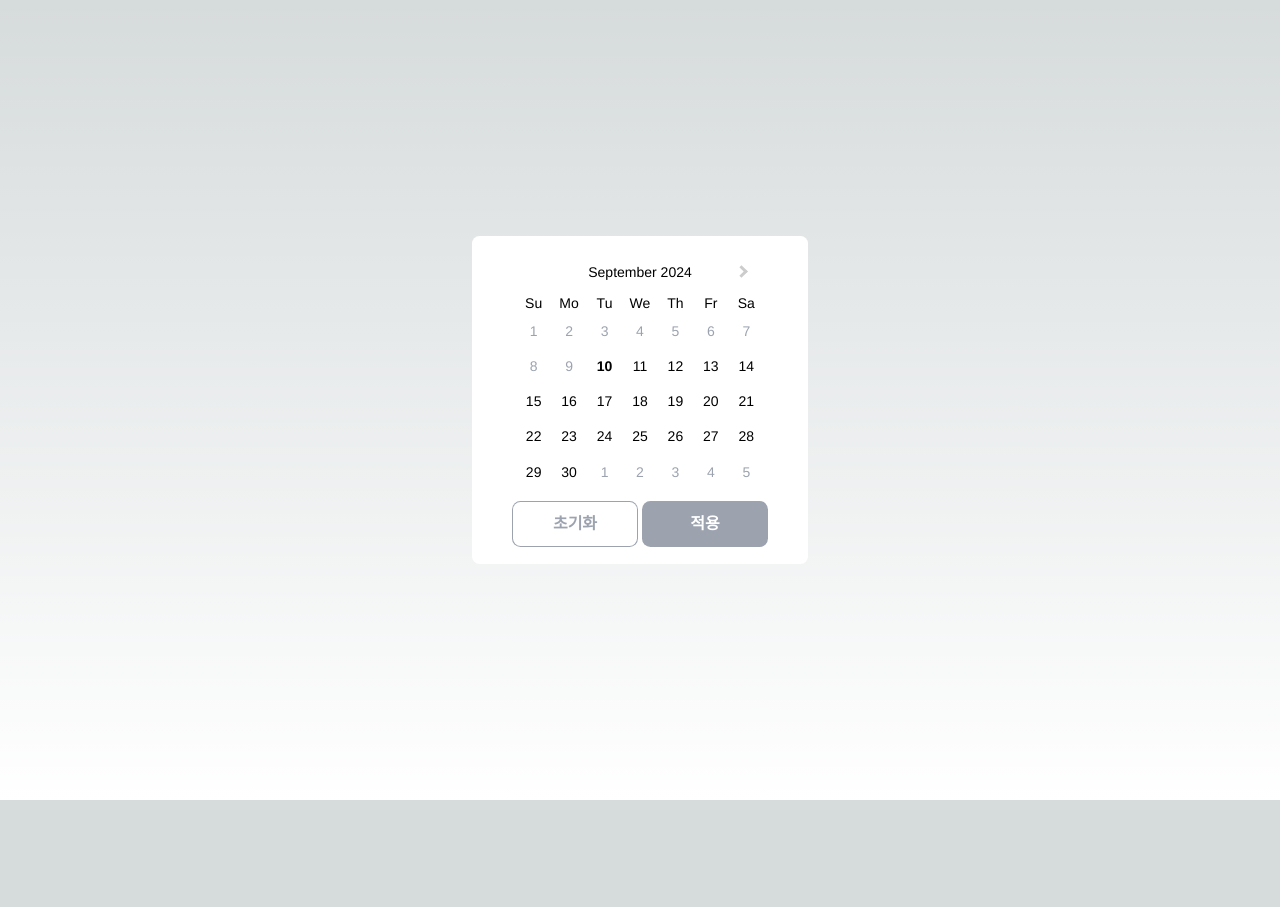
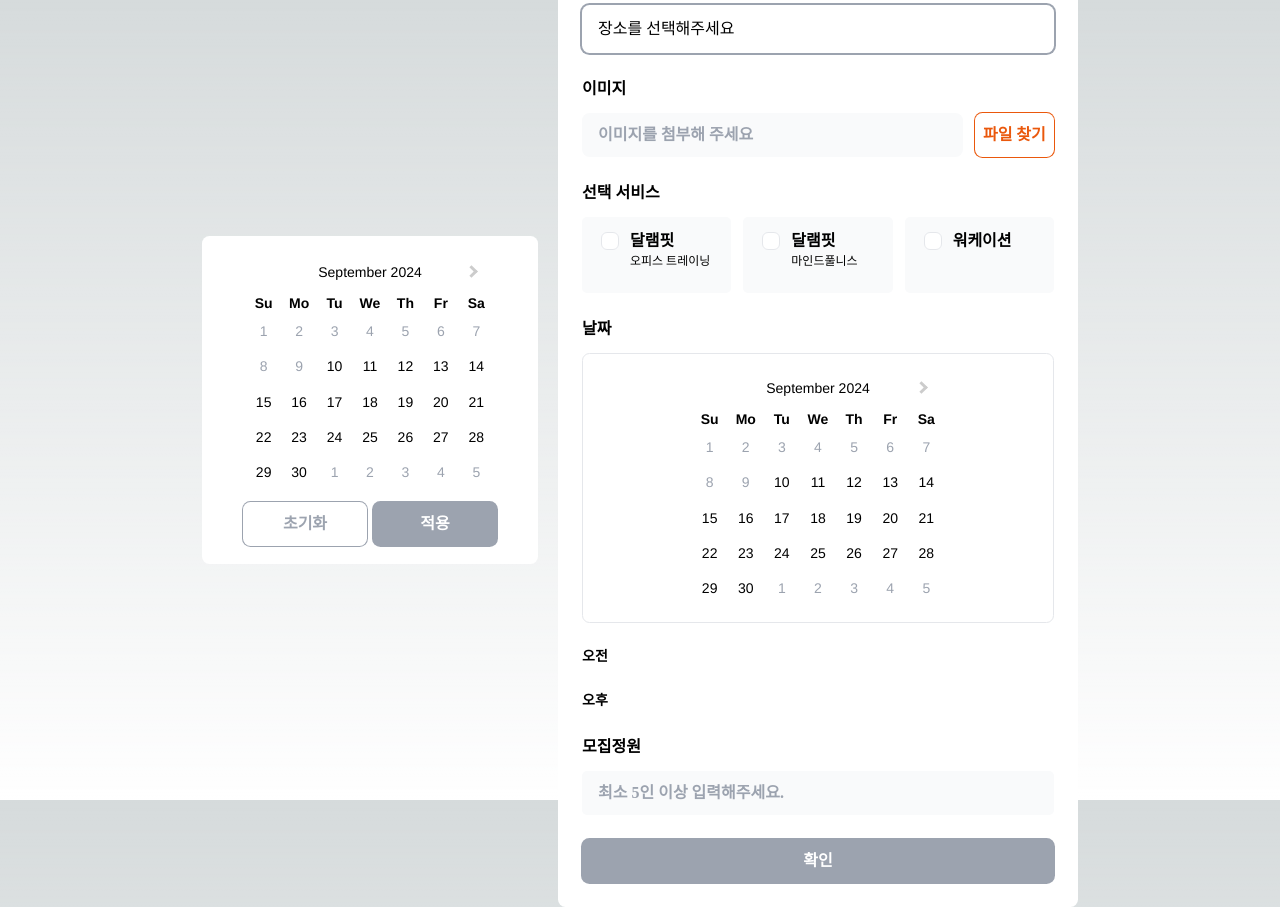
Before and after one commit to INtiful/SootheWithMe, a Next.js app: page / in a window 1280 px wide. Before the commit the page ends 800 px from the top, so only its background shows below. Built offline with nearby package versions, Linux system fonts and the light colour scheme; a web font is replaced by a local one.

Commit message:
[KAN-19] 모임 만들기 내 캘린더 컴포넌트 추가

```diff
--- a/src/app/components/Modal/CalendarModal.tsx
+++ b/src/app/components/Modal/CalendarModal.tsx
@@ -2,9 +2,9 @@
 'use client';
 
 import { useRef, useState } from 'react';
+import DatePicker from 'react-datepicker';
 import 'react-datepicker/dist/react-datepicker.css';
 import Button from '../Button/Button';
-import DatePicker from 'react-datepicker';
 
 interface CalendarModalProps {}
 
--- a/src/app/components/Modal/MakeGatheringModal.tsx
+++ b/src/app/components/Modal/MakeGatheringModal.tsx
@@ -6,6 +6,7 @@ import Input from '../Input/Input';
 import BoxSelectGroup from '../BoxSelect/BoxSelectGroup';
 import DropDown from '../DropDown/DropDown';
 import { ChangeEvent, useRef, useState } from 'react';
+import DatePicker from 'react-datepicker';
 
 interface MakeGatheringModalProps {
   onCloseClick: () => void;
@@ -24,6 +25,9 @@ const MOCK_DROPDOWN_OPTIONS = [
 const MakeGatheringModal = ({ onCloseClick }: MakeGatheringModalProps) => {
   const [fileName, setFileName] = useState<null | string>(null);
   const fileInputRef = useRef<HTMLInputElement>(null);
+
+  const [selectedDate, setSelectedDate] = useState<Date | null>(null);
+  const datepickerRef = useRef(null);
 
   const handleChangeFile = (event: ChangeEvent<HTMLInputElement>) => {
     const { files } = event.target;
@@ -84,7 +88,21 @@ const MakeGatheringModal = ({ onCloseClick }: MakeGatheringModalProps) => {
       {/* 날짜 */}
       <div className='space-y-12 text-16 font-semibold'>
         <h2>날짜</h2>
-        <div></div>
+        <div className='flex w-full items-center justify-center rounded-xl border border-var-gray-200 py-16'>
+          <div className='w-252'>
+            {/* TODO: 날짜 컴포넌트 공통화 */}
+            <DatePicker
+              id='datepicker'
+              locale='ko'
+              ref={datepickerRef}
+              dateFormat='yyyy-MM-dd'
+              selected={selectedDate}
+              onChange={(date) => setSelectedDate(date as Date)}
+              minDate={new Date()}
+              inline
+            />
+          </div>
+        </div>
       </div>
       {/* 시간 */}
       <div className='space-y-8 text-14 font-semibold'>오전</div>
--- a/src/app/page.tsx
+++ b/src/app/page.tsx
@@ -3,6 +3,7 @@
 import { ChangeEvent, useState } from 'react';
 import Popup from './components/Popup/Popup';
 import CalendarModal from './components/Modal/CalendarModal';
+import MakeGatheringModal from './components/Modal/MakeGatheringModal';
 
 export default function Home() {
   const [reviewComment, setReviewComment] = useState('');
@@ -39,6 +40,7 @@ export default function Home() {
         onClickClosePopup={() => console.log('')}
       /> */}
       <CalendarModal />
+      <MakeGatheringModal onCloseClick={() => console.log('')} />
     </main>
   );
 }
--- a/src/styles/style.css
+++ b/src/styles/style.css
@@ -31,7 +31,7 @@
 }
 
 .react-datepicker__day-name {
-  @apply !flex h-32 !w-32 items-center justify-center;
+  @apply !flex h-32 !w-32 items-center justify-center font-semibold;
 }
 
 .react-datepicker__navigation {
@@ -44,7 +44,7 @@
 }
 
 .react-datepicker__day {
-  @apply !flex !h-32 !w-32 items-center justify-center;
+  @apply !flex !h-32 !w-32 items-center justify-center !text-14 !font-medium;
 }
 
 .react-datepicker__day--disabled {
--- a/tsconfig.json
+++ b/tsconfig.json
@@ -12,6 +12,7 @@
     "isolatedModules": true,
     "jsx": "preserve",
     "incremental": true,
+    "downlevelIteration": true,
     "plugins": [
       {
         "name": "next"
```
